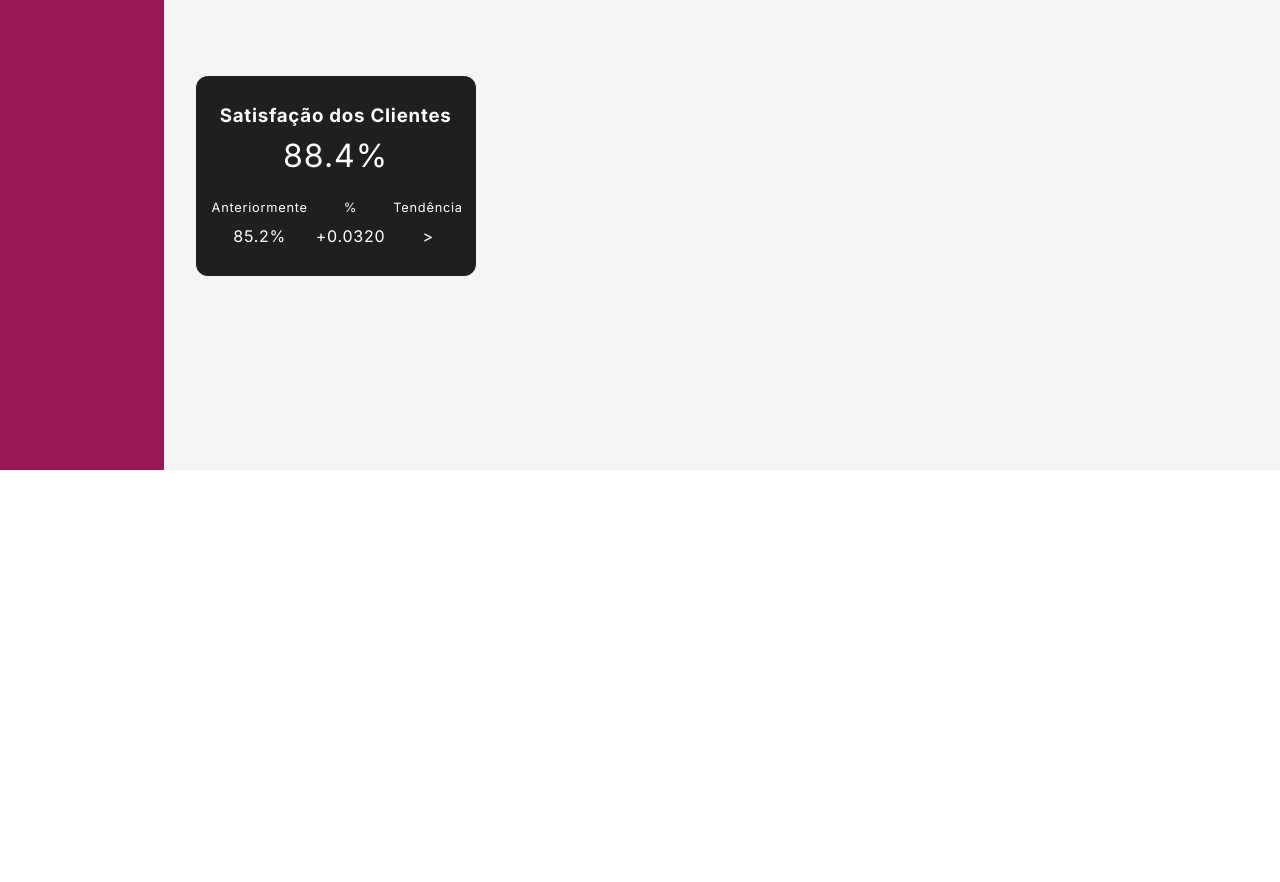
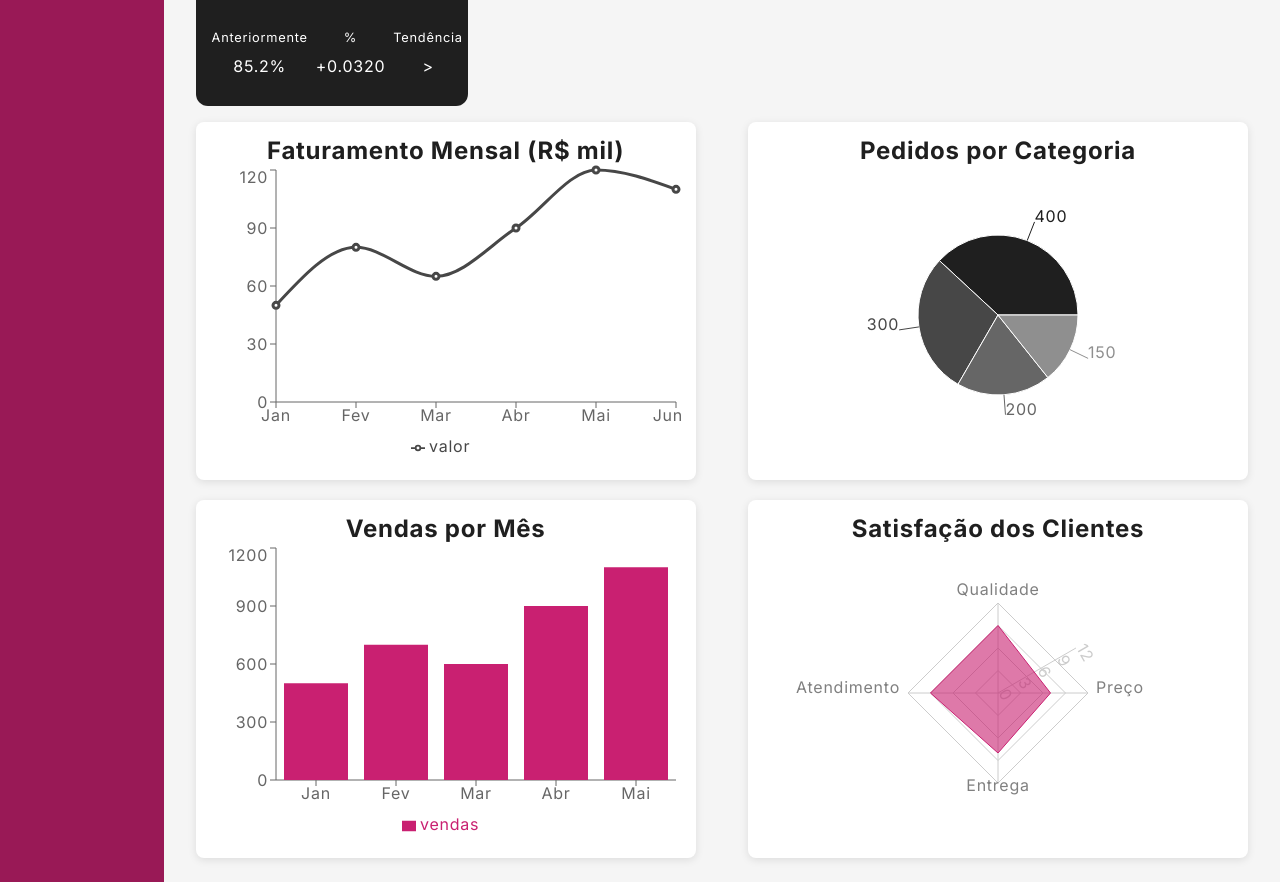
Before and after one commit to PedroAloonso/Digital-College-FullStack, a React (Vite) app: page /dashboard/client in a window 1280 px wide. Shown: the part 330-1212 px from the top of the page. Before the commit the page ends 800 px from the top, so only its background shows below. Built offline with nearby package versions, Linux system fonts and the light colour scheme.

Commit message:
feat: add CardsContainer and ChartsContainer components; refactor Dashboard layout and styles

```diff
--- a/src/components/Menu/DashboardMenu/dashboardMenu.module.scss
+++ b/src/components/Menu/DashboardMenu/dashboardMenu.module.scss
@@ -5,7 +5,8 @@
     padding: 0 !important;
     width: fit-content;
 
-    height: 100vh;
+    height: auto;
+    min-height: 100vh;
 
     @include TextClasses.text-medium;
     color: rgb(var(--white));
--- /dev/null
+++ b/src/components/dashboard/CardsContainer/CardsContainer.jsx
@@ -0,0 +1,52 @@
+import style from "./cardsContainer.module.scss";
+
+import HightlightsCard from "../HightlightsCard/HightlightsCard";
+
+const cardsData = [
+    {
+        title: "Faturamento Mensal",
+        value: 500,
+        preview: 459,
+        prefix: "R$",
+        sufix: "K",
+    },
+    {
+        title: "Pedidos Realizados",
+        value: 9870,
+        preview: 9400,
+        prefix: "",
+        sufix: "",
+    },
+    {
+        title: "Novos Clientes",
+        value: 5432,
+        preview: 5900,
+        prefix: "",
+        sufix: "",
+    },
+    {
+        title: "Satisfação dos Clientes",
+        value: 88.4,
+        preview: 85.2,
+        prefix: "",
+        sufix: "%",
+    },
+];
+export default function CardsContainer() {
+    return (
+        <div className={style.cardsContainer}>
+            {cardsData.map((value, index) => {
+                return (
+                    <HightlightsCard
+                        key={index}
+                        title={value.title}
+                        preview={value.preview}
+                        value={value.value}
+                        prefix={value.prefix}
+                        sufix={value.sufix}
+                    />
+                );
+            })}
+        </div>
+    );
+}
--- /dev/null
+++ b/src/components/dashboard/CardsContainer/cardsContainer.module.scss
@@ -0,0 +1,7 @@
+.cardsContainer {
+    display: flex;
+    flex-wrap: wrap;
+    justify-content: space-between;
+    gap: 12px;
+    width: 100%;
+}
--- /dev/null
+++ b/src/components/dashboard/ChartsContainer/ChartsContainer.jsx
@@ -0,0 +1,143 @@
+import style from "./chartsContainer.module.scss";
+
+import {
+    LineChart,
+    Line,
+    PieChart,
+    Pie,
+    BarChart,
+    Bar,
+    RadarChart,
+    Radar,
+    PolarGrid,
+    PolarAngleAxis,
+    PolarRadiusAxis,
+    XAxis,
+    YAxis,
+    Tooltip,
+    Legend,
+    ResponsiveContainer,
+    Cell,
+} from "recharts";
+
+const faturamentoMensal = [
+    { mes: "Jan", valor: 50 },
+    { mes: "Fev", valor: 80 },
+    { mes: "Mar", valor: 65 },
+    { mes: "Abr", valor: 90 },
+    { mes: "Mai", valor: 120 },
+    { mes: "Jun", valor: 110 },
+];
+
+const pedidosPorCategoria = [
+    { name: "Camisetas", value: 400 },
+    { name: "Calças", value: 300 },
+    { name: "Tênis", value: 200 },
+    { name: "Acessórios", value: 150 },
+];
+
+const vendasPorMes = [
+    { mes: "Jan", vendas: 500 },
+    { mes: "Fev", vendas: 700 },
+    { mes: "Mar", vendas: 600 },
+    { mes: "Abr", vendas: 900 },
+    { mes: "Mai", vendas: 1100 },
+];
+
+const satisfacaoClientes = [
+    { categoria: "Qualidade", nota: 9 },
+    { categoria: "Preço", nota: 7 },
+    { categoria: "Entrega", nota: 8 },
+    { categoria: "Atendimento", nota: 9 },
+];
+
+const cores = [
+    "rgb(var(--dark-gray))",
+    "rgb(var(--dark-gray-2))",
+    "rgb(var(--dark-gray-3))",
+    "rgb(var(--light-gray))",
+];
+const heightSize = 300;
+
+export default function ChartsContainer() {
+    return (
+        <div className={style.container}>
+            {/* Gráfico de Linha - Faturamento */}
+            <div className={style.chartCard}>
+                <h2>Faturamento Mensal (R$ mil)</h2>
+                <ResponsiveContainer width="100%" height={heightSize}>
+                    <LineChart data={faturamentoMensal}>
+                        <XAxis dataKey="mes" />
+                        <YAxis />
+                        <Tooltip />
+                        <Legend />
+                        <Line
+                            type="monotone"
+                            dataKey="valor"
+                            stroke="rgb(var(--dark-gray-2))"
+                            strokeWidth={3}
+                        />
+                    </LineChart>
+                </ResponsiveContainer>
+            </div>
+
+            {/* Gráfico de Pizza - Pedidos por Categoria */}
+            <div className={style.chartCard}>
+                <h2>Pedidos por Categoria</h2>
+                <ResponsiveContainer width="100%" height={heightSize}>
+                    <PieChart>
+                        <Pie
+                            data={pedidosPorCategoria}
+                            dataKey="value"
+                            outerRadius={80}
+                            fill="#8884d8"
+                            label
+                        >
+                            {pedidosPorCategoria.map((_, index) => (
+                                <Cell
+                                    key={`cell-${index}`}
+                                    fill={cores[index % cores.length]}
+                                />
+                            ))}
+                        </Pie>
+                        <Tooltip />
+                    </PieChart>
+                </ResponsiveContainer>
+            </div>
+
+            {/* Gráfico de Barras - Vendas por Mês */}
+            <div className={style.chartCard}>
+                <h2>Vendas por Mês</h2>
+                <ResponsiveContainer width="100%" height={heightSize}>
+                    <BarChart data={vendasPorMes}>
+                        <XAxis dataKey="mes" />
+                        <YAxis />
+                        <Tooltip />
+                        <Legend />
+                        <Bar dataKey="vendas" fill="rgb(var(--primary))" />
+                    </BarChart>
+                </ResponsiveContainer>
+            </div>
+
+            {/* Gráfico Radar - Satisfação dos Clientes */}
+            <div className={style.chartCard}>
+                <h2>Satisfação dos Clientes</h2>
+                <ResponsiveContainer width="100%" height={heightSize}>
+                    <RadarChart outerRadius={90} data={satisfacaoClientes}>
+                        <PolarGrid />
+                        <PolarAngleAxis dataKey="categoria" />
+                        <PolarRadiusAxis angle={30} />
+                        <Radar
+                            name="Nota"
+                            dataKey="nota"
+                            stroke="rgb(var(--primary))"
+                            fill="rgb(var(--primary))"
+                            fillOpacity={0.6}
+                        />
+                        <Tooltip />
+                    </RadarChart>
+                </ResponsiveContainer>
+            </div>
+        </div>
+    );
+}
--- /dev/null
+++ b/src/components/dashboard/ChartsContainer/chartsContainer.module.scss
@@ -0,0 +1,16 @@
+.container {
+    display: grid;
+    grid-template-columns: repeat(2, auto);
+    justify-content: space-between;
+    gap: 20px;
+}
+
+.chartCard {
+    box-sizing: border-box;
+    box-shadow: 0 2px 8px rgba(0, 0, 0, 0.1);
+    border-radius: 8px;
+    background: white;
+    padding: 15px;
+    width: 500px;
+    text-align: center;
+}
--- a/src/components/dashboard/HightlightsCard/hightlightsCard.module.scss
+++ b/src/components/dashboard/HightlightsCard/hightlightsCard.module.scss
@@ -9,7 +9,7 @@
     border-radius: 12px;
     background: rgb(var(--dark-gray));
     padding: 1em;
-    width: 17.5em;
+    width: 17em;
     height: 200px;
     color: rgb(var(--white));
     text-align: center;
--- a/src/pages/Dashboard/Dashboard.jsx
+++ b/src/pages/Dashboard/Dashboard.jsx
@@ -1,57 +1,14 @@
 import style from "./dashboard.module.scss";
 
-import HightlightsCard from "../../components/dashboard/HightlightsCard/HightlightsCard";
-
 import MoneyIcon from "../../assets/img/dashboard/money.svg?react";
+import CardsContainer from "../../components/dashboard/CardsContainer/CardsContainer";
+import ChartsContainer from "../../components/dashboard/ChartsContainer/ChartsContainer";
 
 export default function Dashboard() {
-    const cardsData = [
-        {
-            title: "Faturamento Mensal",
-            value: 500,
-            preview: 459,
-            prefix: "R$",
-            sufix: "K",
-        },
-        {
-            title: "Pedidos Realizados",
-            value: 9870,
-            preview: 9400,
-            prefix: "",
-            sufix: "",
-        },
-        {
-            title: "Novos Clientes",
-            value: 5432,
-            preview: 5900,
-            prefix: "",
-            sufix: "",
-        },
-        {
-            title: "Satisfação dos Clientes",
-            value: 88.4,
-            preview: 85.2,
-            prefix: "",
-            sufix: "%",
-        },
-    ];
-
     return (
         <div className={style.externalContainer}>
-            <div className={style.cardsContainer}>
-                {cardsData.map((value, index) => {
-                    return (
-                        <HightlightsCard
-                            key={index}
-                            title={value.title}
-                            preview={value.preview}
-                            value={value.value}
-                            prefix={value.prefix}
-                            sufix={value.sufix}
-                        />
-                    );
-                })}
-            </div>
+            <CardsContainer />
+            <ChartsContainer />
         </div>
     );
 }
--- a/src/pages/Dashboard/dashboard.module.scss
+++ b/src/pages/Dashboard/dashboard.module.scss
@@ -4,16 +4,11 @@
     @include TextClasses.text-small;
 
     display: flex;
+    flex-direction: column;
+    justify-content: space-between;
+    gap: 1em;
 
     background-color: rgb(var(--light-gray-3));
 
     width: 100%;
 }
-
-.cardsContainer {
-    display: flex;
-    flex-wrap: wrap;
-    justify-content: space-between;
-    gap: 12px;
-    width: 100%;
-}
```
